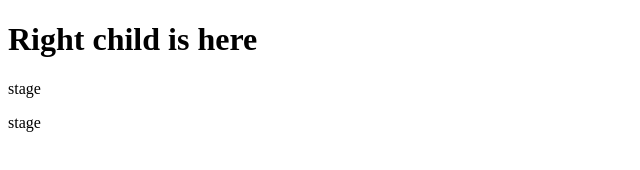
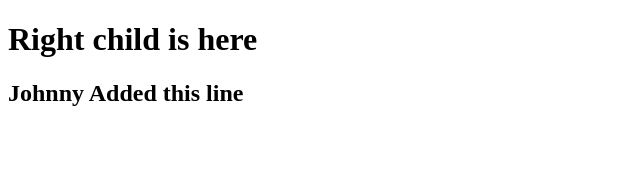
Before and after one commit to johnnynaorem/DemoFork, a plain HTML site: page index.html in a window 1280 px wide. Shown: the whole page, without its empty margins (0-640 px from the left). Drawn offline with Linux system fonts and the light colour scheme.

Commit message:
add new line

```diff
--- a/index.html
+++ b/index.html
@@ -7,7 +7,6 @@
 </head>
 <body>
     <h1>Right child is here</h1>
-    <p>stage</p>
-    <p>stage</p>
+    <h2>Johnny Added this line</h2>
 </body>
 </html>
```
